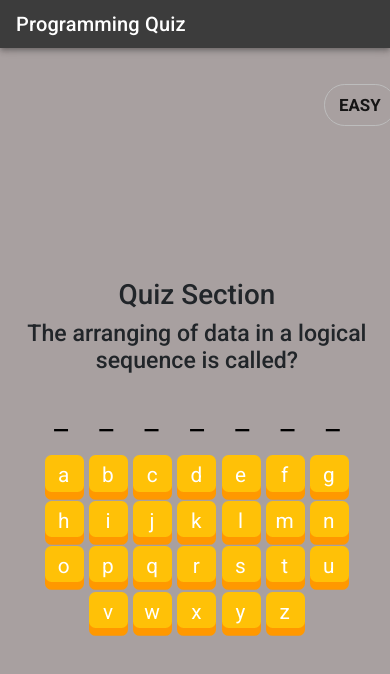
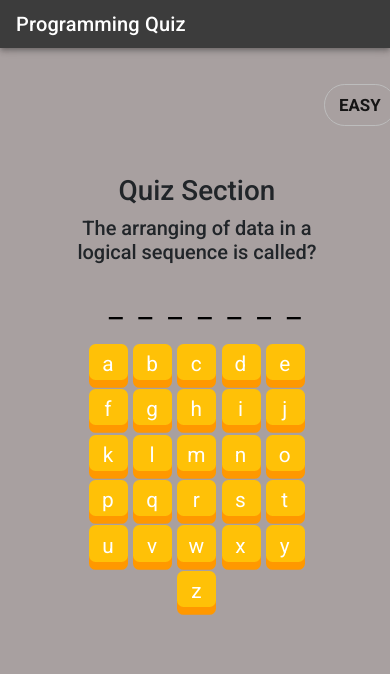
Before and after one commit to J4Web/quiz-app, a React (Create React App) app: page /quiz in a window 390 px wide. Shown: the top 674 px of the page. Built offline with nearby package versions, Linux system fonts and the light colour scheme.

Commit message:
stuck with scroll in x and y direction

```diff
--- a/public/index.html
+++ b/public/index.html
@@ -9,7 +9,7 @@
       name="description"
       content="Web site created using create-react-app"
     />
-    <link rel="apple-touch-icon" href="%PUBLIC_URL%/logo192.png" />
+
     <!--
       manifest.json provides metadata used when your web app is installed on a
       user's mobile device or desktop. See https://developers.google.com/web/fundamentals/web-app-manifest/
@@ -32,7 +32,7 @@
       href="https://fonts.googleapis.com/css2?family=Roboto:wght@400;500;700&family=Rubik:wght@300;400;700&family=Slabo+27px&display=swap"
       rel="stylesheet"
     />
-    <title>React App</title>
+    <title>Programming Quiz</title>
   </head>
   <body>
     <noscript>You need to enable JavaScript to run this app.</noscript>
--- a/src/App.css
+++ b/src/App.css
@@ -9,5 +9,10 @@
   height: 100vh;
   font-family: "Roboto", "sans-serif";
   font-weight: 400;
-  overflow: hidden;
+  height: 100vh;
+  /* margin-right: 10%; */
 }
+
+.App::-webkit-scrollbar {
+  display: none;
+}
--- a/src/Combine.css
+++ b/src/Combine.css
@@ -3,13 +3,10 @@
   justify-content: center;
   align-items: center;
   flex-direction: column;
-  height: 100vh;
+  height: 90vh;
   /* background: #000; */
   font-family: "Roboto", "sans-serif";
   font-weight: 400;
-  /* margin-left: 20%; */
-  /* margin-right: 20%; */
-  /* margin: auto; */
   margin-top: -10%;
   max-width: 70%;
   margin-left: 15.5%;
--- a/src/Keyboard.css
+++ b/src/Keyboard.css
@@ -89,3 +89,18 @@
   top: 10%;
   left: 83%;
 }
+
+@media (max-width: 500px) {
+  .Hangman-btns {
+    text-align: center;
+    display: inline-block;
+    width: 200px;
+    margin-top: 0;
+  }
+  .Hangman-word {
+    letter-spacing: 0.5em;
+    margin: 0.4em -1em 0.2em 0;
+    font-size: 1.5rem;
+    max-width: 90%;
+  }
+}
--- a/src/Level.jsx
+++ b/src/Level.jsx
@@ -2,7 +2,11 @@ import Chip from "@mui/material/Chip";
 import "./level.css";
 function Level(level) {
   if (level <= 1)
-    return <Chip className="name" label={"EASY"} variant="outlined" />;
+    return (
+      <span className="l">
+        <Chip className="name" label={"EASY"} variant="outlined" />
+      </span>
+    );
   else if (level >= 1 && level <= 2)
     return <Chip className="name" label="MEDIUM" variant="outlined" />;
   else if (level >= 2 && level <= 3)
--- a/src/Quiz.css
+++ b/src/Quiz.css
@@ -6,6 +6,7 @@
   overflow: hidden;
   flex-direction: column;
   text-align: center;
+  width: 100%;
 }
 
 .content {
@@ -14,6 +15,22 @@
   align-items: center;
   flex-direction: column;
   margin-top: 13%;
-  overflow: hidden;
-  width: 75%;
+  /* overflow: hidden; */
+  width: 100%;
 }
+
+@media (max-width: 500px) {
+  .content {
+    display: flex;
+    justify-content: center;
+    align-items: center;
+    flex-direction: column;
+    margin-top: 10%;
+    /* overflow: hidden; */
+    width: 100%;
+    font-size: 4px;
+  }
+  .content > h3 {
+    font-size: 20px;
+  }
+}
--- a/src/Quiz.jsx
+++ b/src/Quiz.jsx
@@ -8,7 +8,7 @@ class Quiz extends Component {
       <div className="quiz-container">
         <div className="content">
           <h1>Quiz Section</h1>
-          <h3>{q}</h3>
+          <h3 className="question">{q}</h3>
         </div>
         <Keyboard
           ans={this.props.question}
--- a/src/level.css
+++ b/src/level.css
@@ -1,7 +1,11 @@
 .name {
   background-color: #000;
-  border-radius: 24%;
-  padding: 5px;
+  /* border-radius: 24%; */
+  /* padding: 5px; */
   font-weight: bold;
-  width: 200%;
+  margin-right: 10%;
 }
+/*
+.l {
+  margin-right: 60%;
+} */
```
Also changed, not shown: 1 other file (tests, documents, lock files or other folders).
